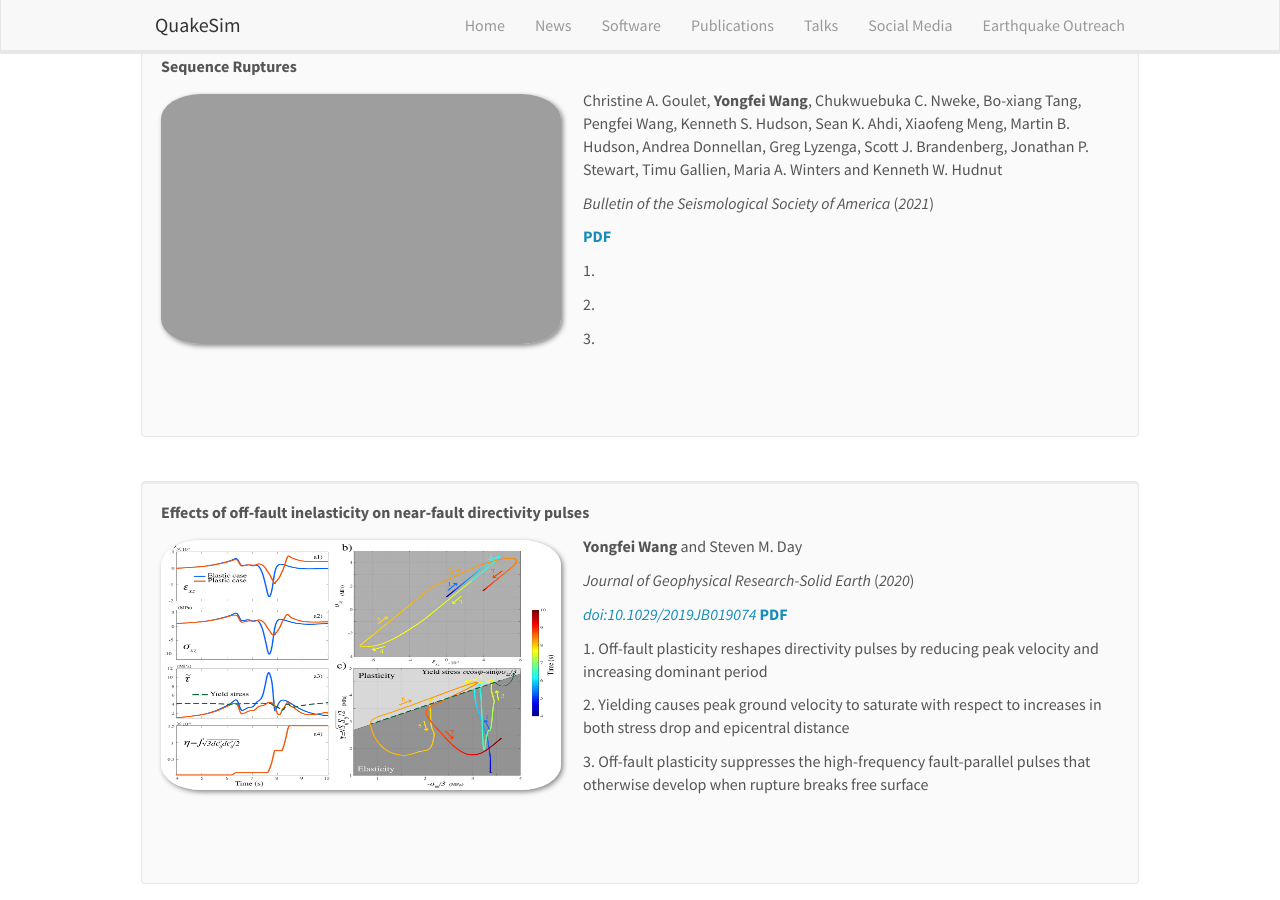
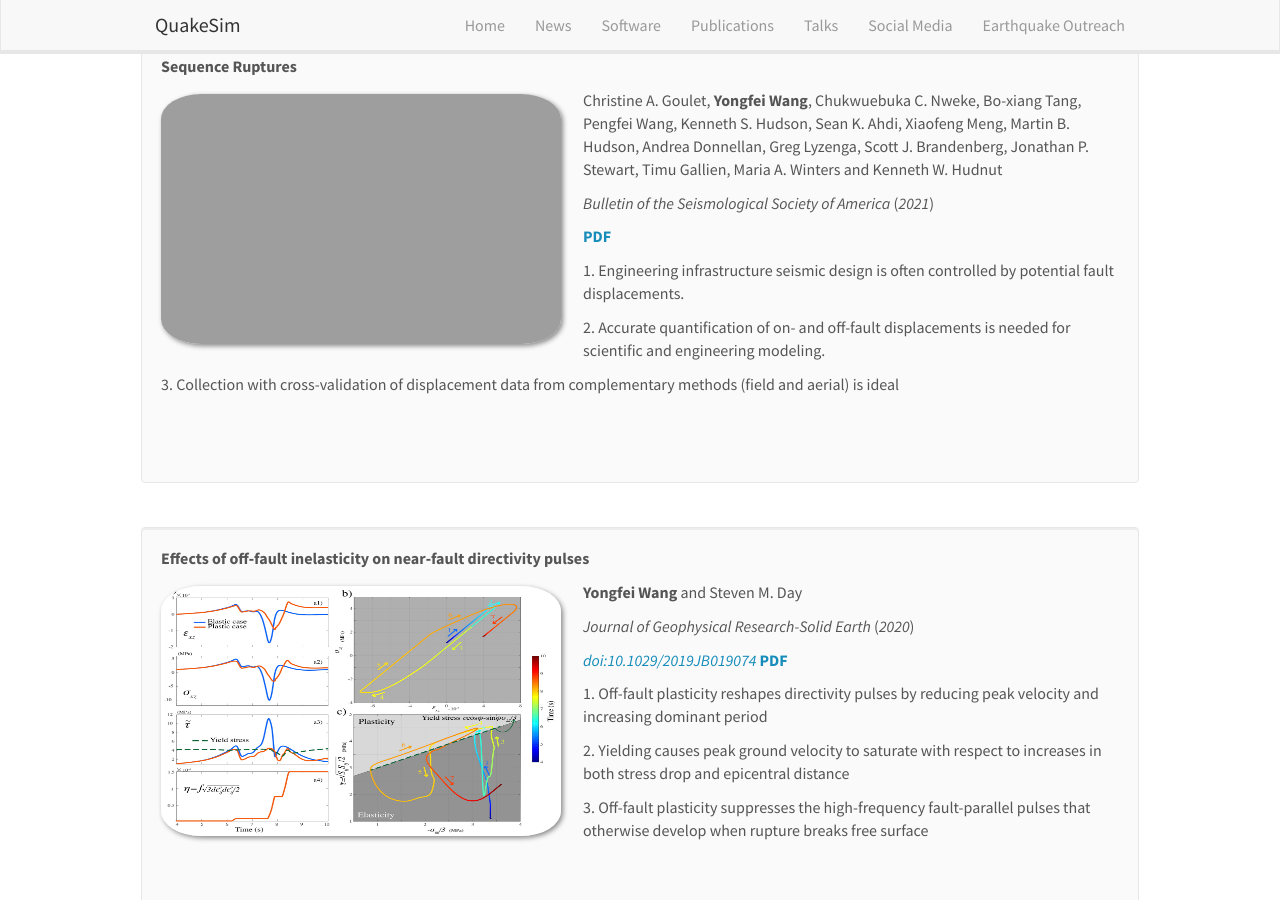
Before and after one commit to wangyf/wangyf.github.io, a Jekyll site: the page built from _pages/publications.md, in a window 1280 px wide and 900 px high, scrolled down 651 px. Built offline with Jekyll 4.4.1, drawn with Linux system fonts in a browser that asks for light colours; nearby versions of some CDN libraries; some of the changed text lies outside the part shown.

Commit message:
new paper published

```diff
--- a/_data/publist.yml
+++ b/_data/publist.yml
@@ -42,20 +42,20 @@
 - title: "Comparison of Near-Fault Displacement Interpretations from Field and Aerial Data for the M6.4 and M7.1 Ridgecrest Earthquake Sequence Ruptures"
   journal: Bulletin of the Seismological Society of America
   volume: "Special Section: Fault Displacement and Near-Source Ground-Motion Models"
-  doi:
+  doi: 10.1785/0120200222
   year: 2021
   image: Goulet21.jpg
   description:
-  key1:
-  key2:
-  key3:
+  key1: Engineering infrastructure seismic design is often controlled by potential fault displacements.
+  key2: Accurate quantification of on- and off-fault displacements is needed for scientific and engineering modeling.
+  key3: Collection with cross-validation of displacement data from complementary methods (field and aerial) is ideal
   authors: Christine A. Goulet, <strong>Yongfei Wang</strong>, Chukwuebuka C. Nweke, Bo-xiang Tang, Pengfei Wang, Kenneth S. Hudson, Sean K. Ahdi, Xiaofeng Meng, Martin B. Hudson, Andrea Donnellan, Greg Lyzenga, Scott J. Brandenberg, Jonathan P. Stewart, Timu Gallien, Maria A. Winters and Kenneth W. Hudnut
   highlight: 1
   news2:
   news2link:
   news3:
   news3link:
-  pdf:
+  pdf: gouletetal21.pdf
   cat: journal
 
 - title: "Effects of off‐fault inelasticity on near‐fault directivity pulses"
```
Also changed, not shown: 1 other file.
